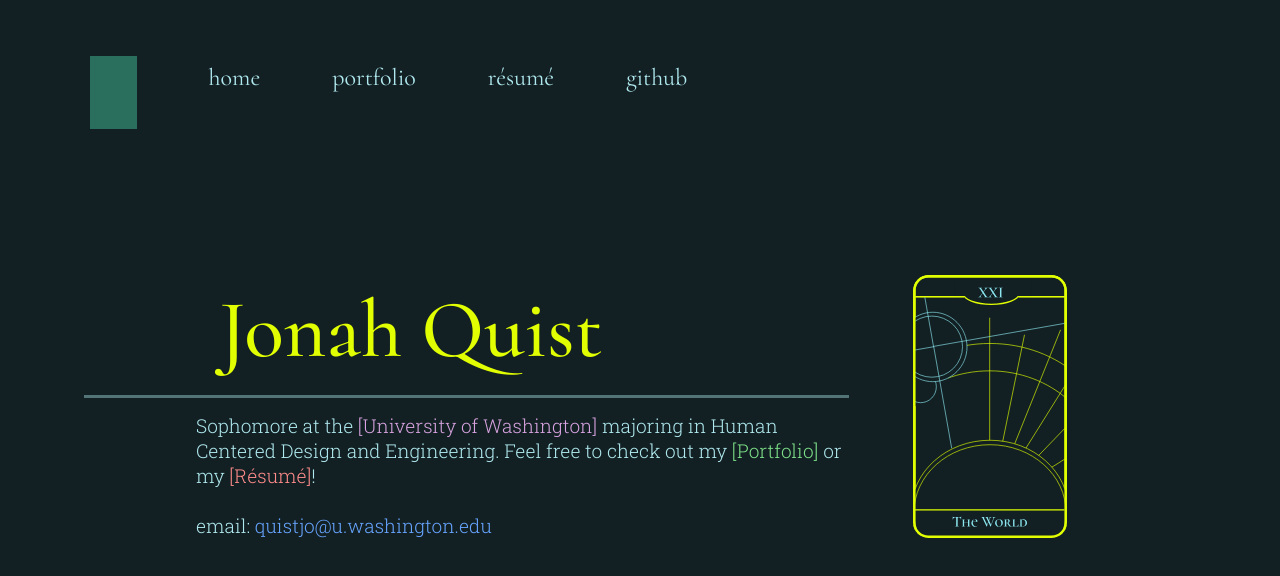
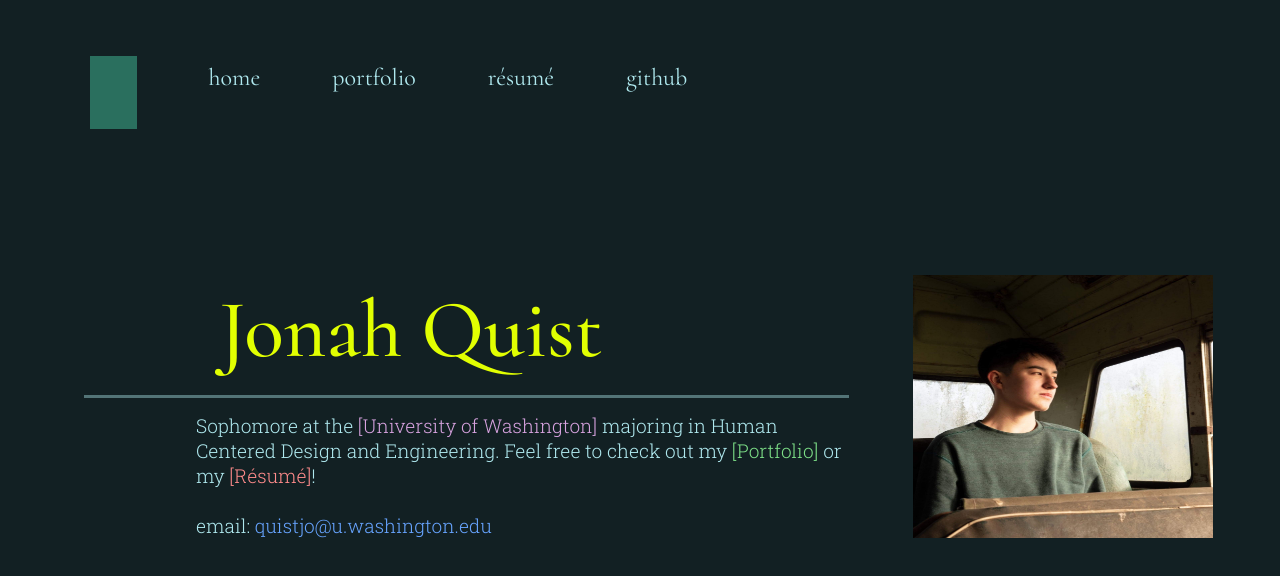
Before and after one commit to jonahquist/jonahquist.github.io, a plain HTML site: page index.html in a window 1280 px wide. Drawn offline with Linux system fonts and the light colour scheme.

Commit message:
changes for hcde

```diff
--- a/index.html
+++ b/index.html
@@ -43,7 +43,7 @@
             </div>
         </div>
         <div class = "graphic-half">
-            <img src="resources/tarot.svg" class = "graphic"></img>
+            <img style="width:300px" src="resources/jonah.jpg" class = "graphic"></img>
         </div>
     </div>
 
```
Also changed, not shown: resources/jonah.jpg (added).
